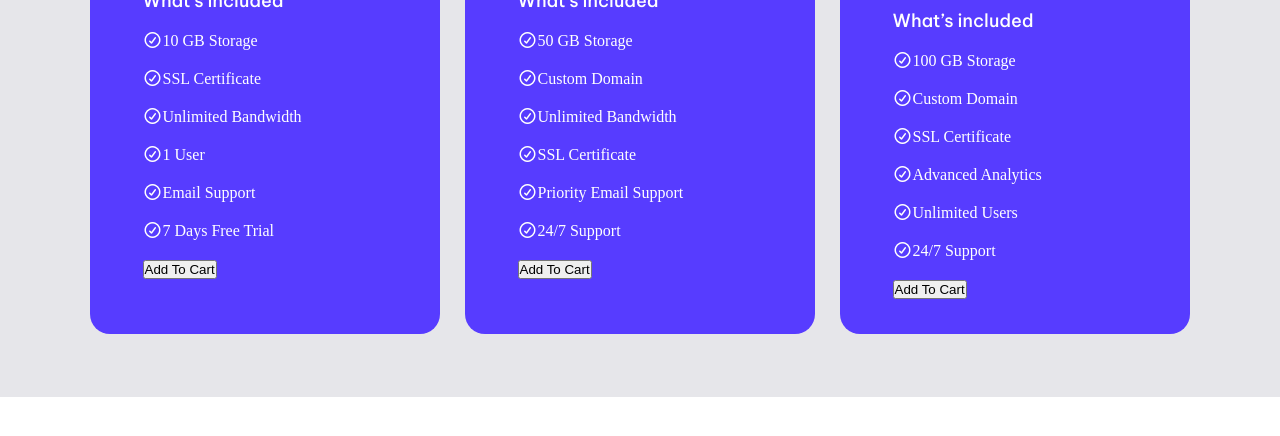
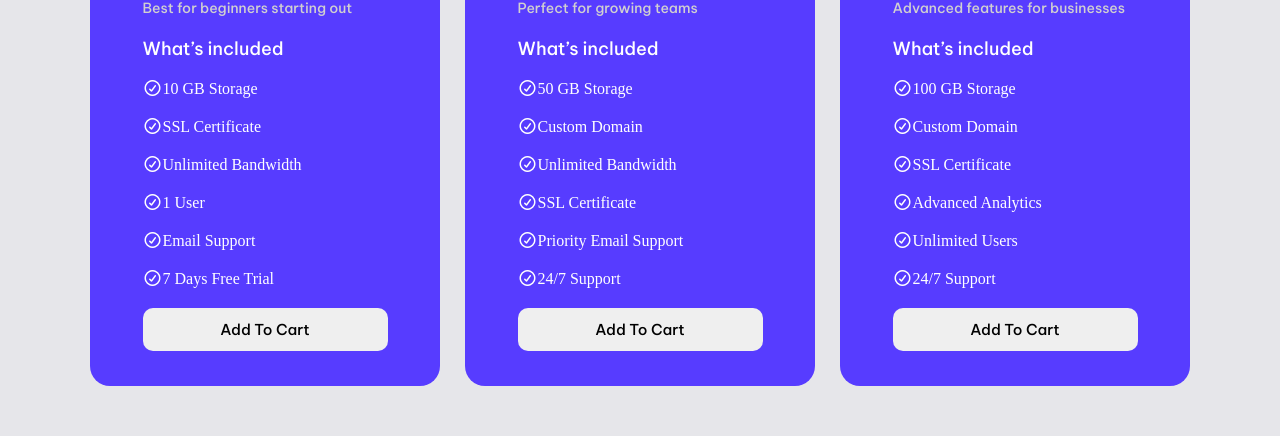
Before and after one commit to tasnimborhan/Pricing-Table, a plain HTML site: page index.html in a window 1280 px wide. Shown: the part 403-839 px from the top of the page. Before the commit the page ends 800 px from the top, so only its background shows below. Drawn offline with Linux system fonts and the light colour scheme.

Commit message:
finished

```diff
--- a/css/style.css
+++ b/css/style.css
@@ -71,7 +71,7 @@ span{
 .price-col .var{
     color: rgb(209, 208, 208);
     font-family: "Be Vietnam Pro", sans-serif;
-    font-size: 16px;
+    font-size: 14px;
     font-weight: 500;
     margin-top: 15px;
 }
@@ -91,3 +91,27 @@ span{
 .price-col ul{
     list-style: none;
 }
+
+.price-col button{
+    width: 100%;
+    padding: 12px 0;
+    border-radius: 10px;
+    border-style: none;
+    font-family: "Be Vietnam Pro", sans-serif;
+    font-size: 15px;
+    font-weight: 500;
+    cursor: pointer;
+
+
+
+}
+
+.price-col{
+    margin: 50px 0;
+}
+
+.price-col button:hover{
+    background-color: #02015A;
+    color: white;
+    transition: .5s;
+}
```
